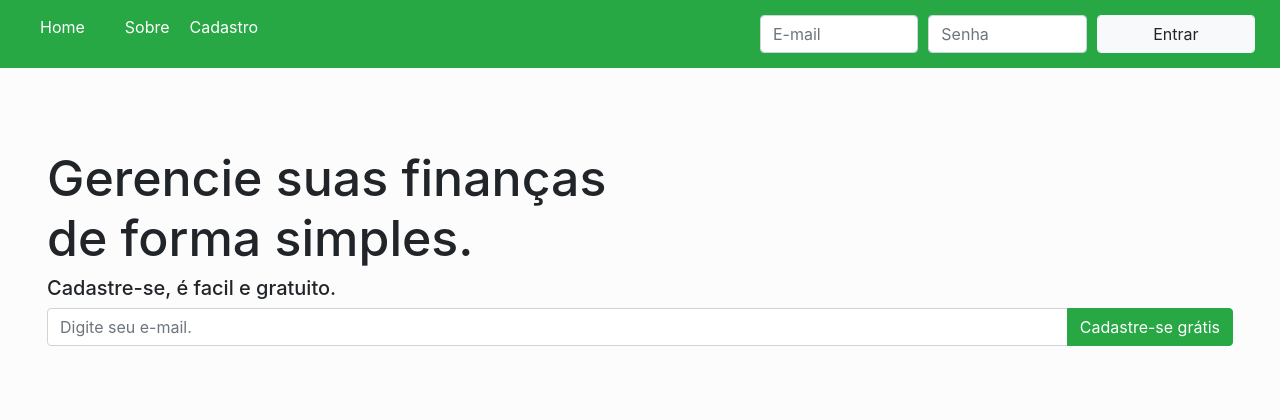
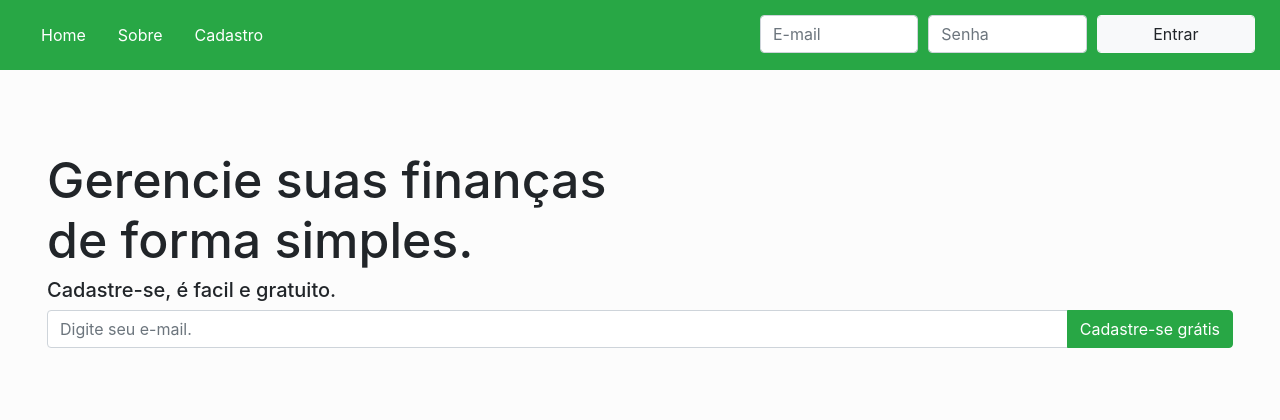
Before and after one commit to fabriciosenadev/fsys, a PHP site: page / in a window 1280 px wide. Shown: the top 420 px of the page. Run offline with PHP 8.4, Linux system fonts and the light colour scheme.

Commit message:
left menu changed

```diff
--- a/assets/css/home.css
+++ b/assets/css/home.css
@@ -6,8 +6,8 @@ body {
   padding: 15px 10px 15px 10px;
   background: #28a745;
 }
-.button-left {
-  border: solid 1px;
+.text-white:hover {
+  color: rgba(255, 255, 255, 0.5) !important;
 }
 
 .invide {
--- a/menu.php
+++ b/menu.php
@@ -2,20 +2,20 @@
     <!-- botões do site -->
     <div class='col-md-7'>
         <!-- <img src="" alt=""> -->
-        <div class="row align-items-start text-center">
-                <div class="">
-                    <a href="#" class='text-white text-decoration-none'
-                        style='margin:20px;padding: 10px; hover:rgba(255, 255, 255, 0.5)'>
-                        Home
-                    </a>
-                </div>
-                <div>
-                    <a href="#" class='text-white' style='padding: 10px;'>Sobre</a>
-                </div>
-                <div>
-                    <a href="#" class='text-white' style='padding: 10px;'>Cadastro</a>
-                </div>
-            </div>
+        <ul class="nav">
+            <li class="nav-item">
+                <a class="nav-link text-white" href="#">Home</a>
+            </li>
+            <li class="nav-item">
+                <a class="nav-link text-white" href="#">Sobre</a>
+            </li>
+            <li class="nav-item">
+                <a class="nav-link text-white" href="#">Cadastro</a>
+            </li>
+            <!-- <li class="nav-item">
+                <a class="nav-link disabled" href="#" tabindex="-1" aria-disabled="true">Disabled</a>
+            </li> -->
+        </ul>
     </div>
     <!-- fim botões do site -->
 
```
